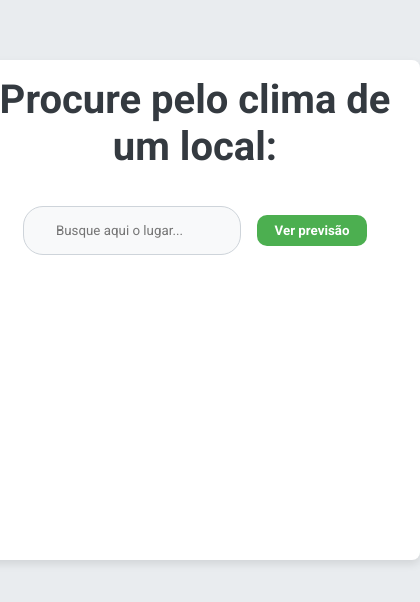
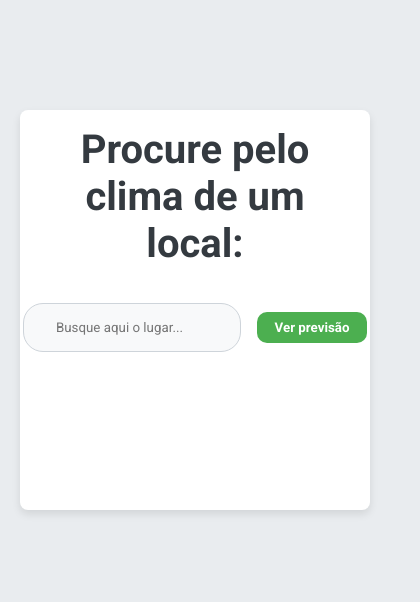
Before and after one commit to Matheus999814/weather-app, a React (Vite) app: page / in a window 390 px wide. Shown: the part 112-714 px from the top of the page, 420 px wide, since content can reach past the window. Built offline with nearby package versions, Linux system fonts and the light colour scheme; a web font is replaced by a local one.

Commit message:
Enviando changes

```diff
--- a/src/App.css
+++ b/src/App.css
@@ -73,3 +73,13 @@ button:hover {
   font-size: 2rem;
   font-family: 'Franklin Gothic Medium', 'Arial Narrow', Arial, sans-serif;
 }
+
+@media (max-width: 600px) {
+  .container {
+    width: 350px;
+    height: 400px;
+    display: flex;
+    flex-direction: column;
+
+  }
+}
```
